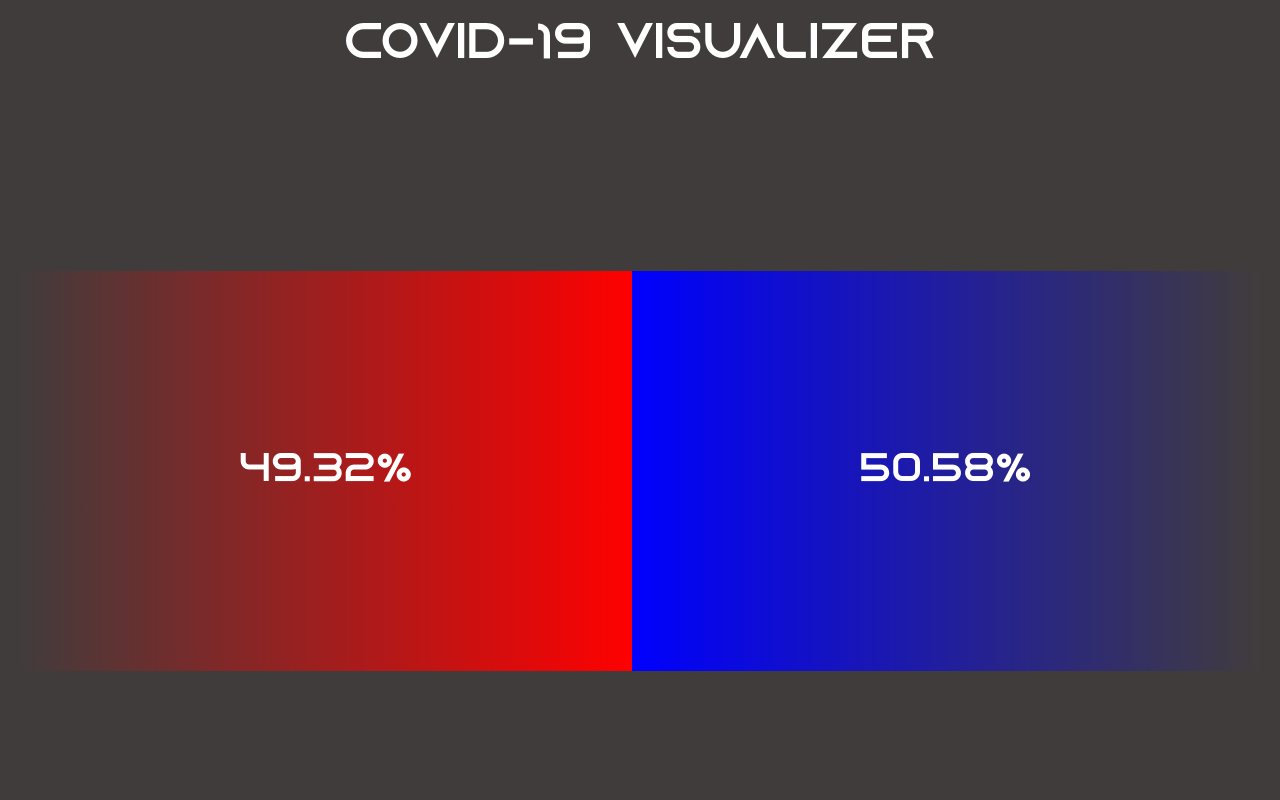
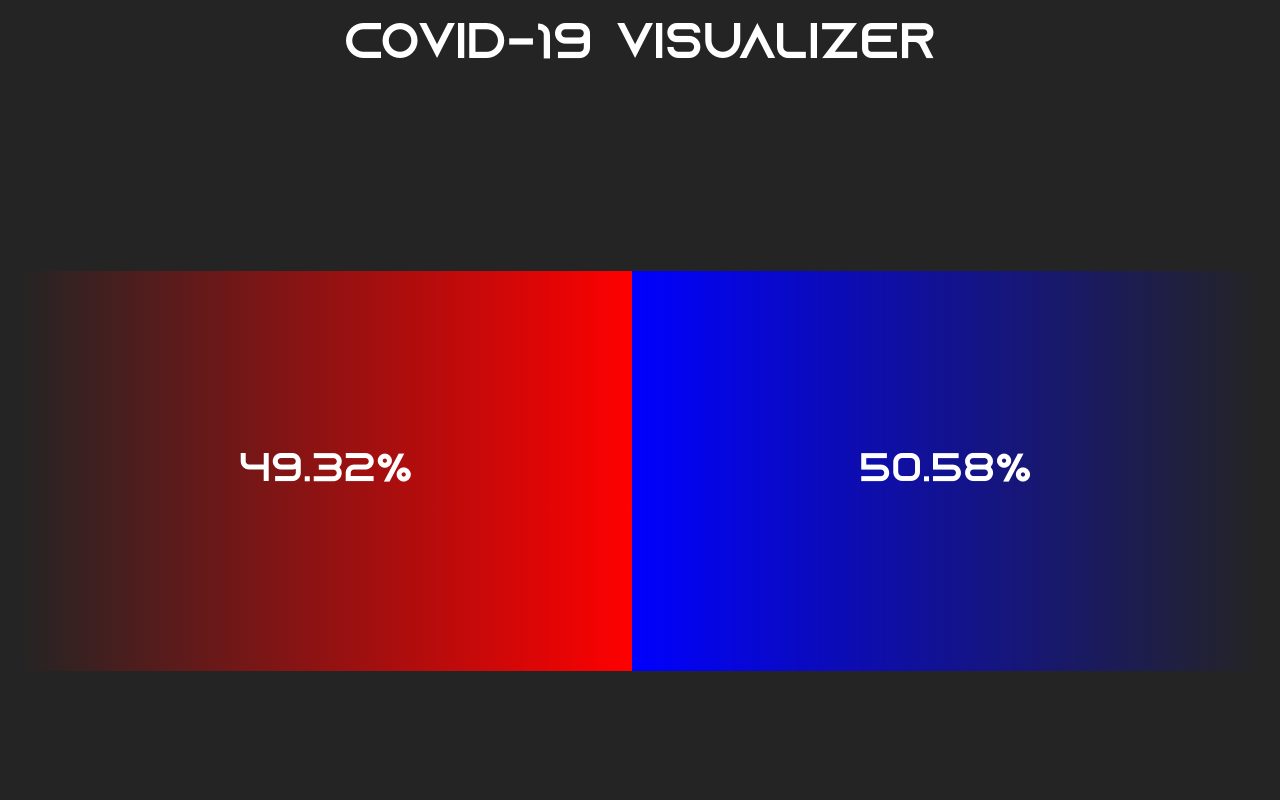
Before and after one commit to sarmatdev/covid19-visualizer, a Vue app: page / in a window 1280 px wide. Shown: the top 800 px of the page. Built offline with nearby package versions, Linux system fonts and the light colour scheme.

Commit message:
change background color

```diff
--- a/src/assets/scss/base.scss
+++ b/src/assets/scss/base.scss
@@ -1,5 +1,5 @@
 :root {
-  --color-grey: #413c3c;
+  --color-grey: #242424;
   --color-white: #fff;
   --color-red: #ff0000;
   --color-blue: #0000ff;
```
